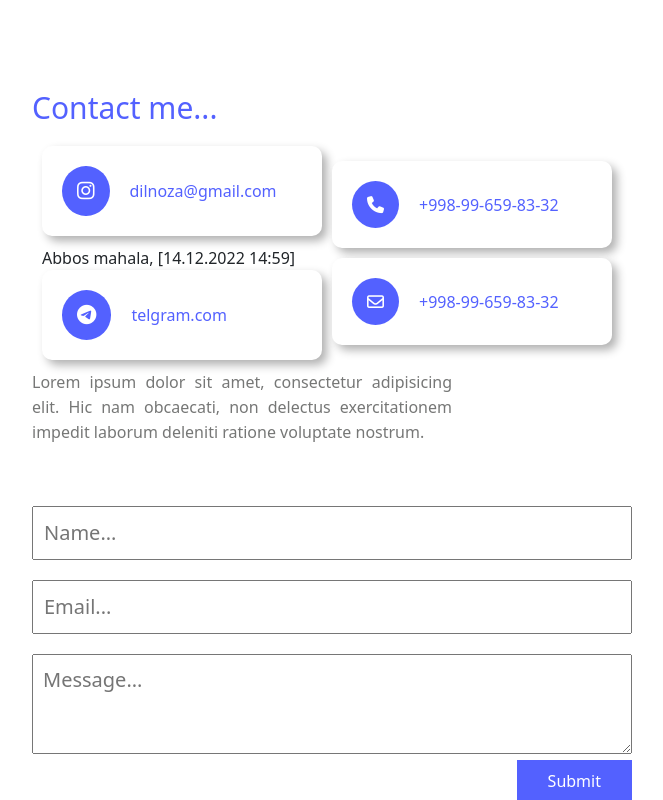
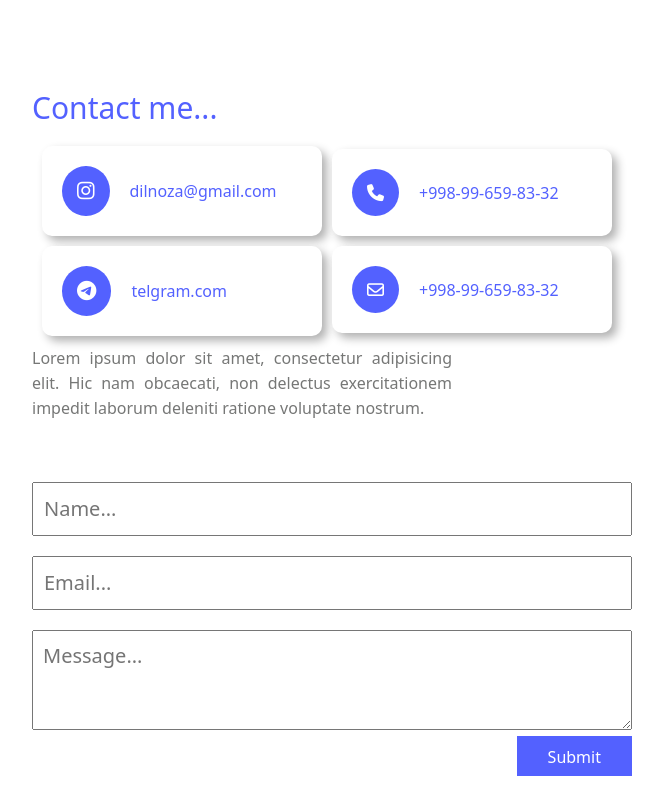
Before and after one commit to ZoxidovSunnatilla/DIlnoza_Portfolio, a plain HTML site: page index.html in a window 1280 px wide. Shown: the part 3366-4166 px from the top of the page, without its empty margins (308-971 px from the left). After the commit the page ends 4142 px from the top, so only its background shows below. Drawn offline with nearby package versions, Linux system fonts and the light colour scheme; files whose address does not match are found by name.

Commit message:
Abbos FOOTER qildi

```diff
--- a/index.html
+++ b/index.html
@@ -218,10 +218,6 @@
                                             class="fa-brands fa-instagram footer__icon"></i><a
                                             href="#">dilnoza@gmail.com</a></p>
                                 </div>
-
-                                Abbos mahala, [14.12.2022 14:59]
-
-
                                 <div class="footer_box">
                                     <p class="footer__icon__text flex"><i
                                             class="fa-brands fa-telegram footer__icon"></i><a href="#">telgram.com</a>
```
